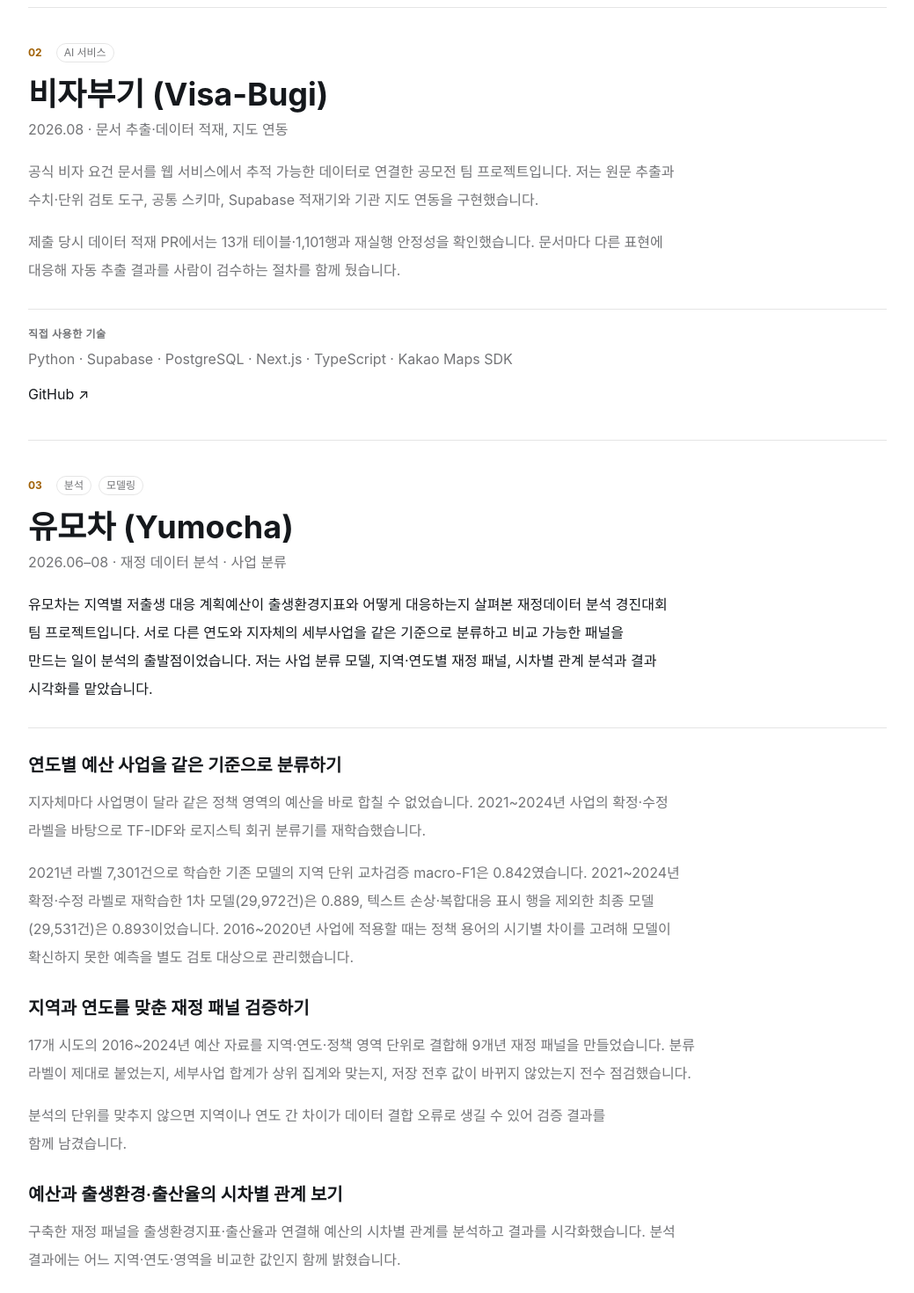
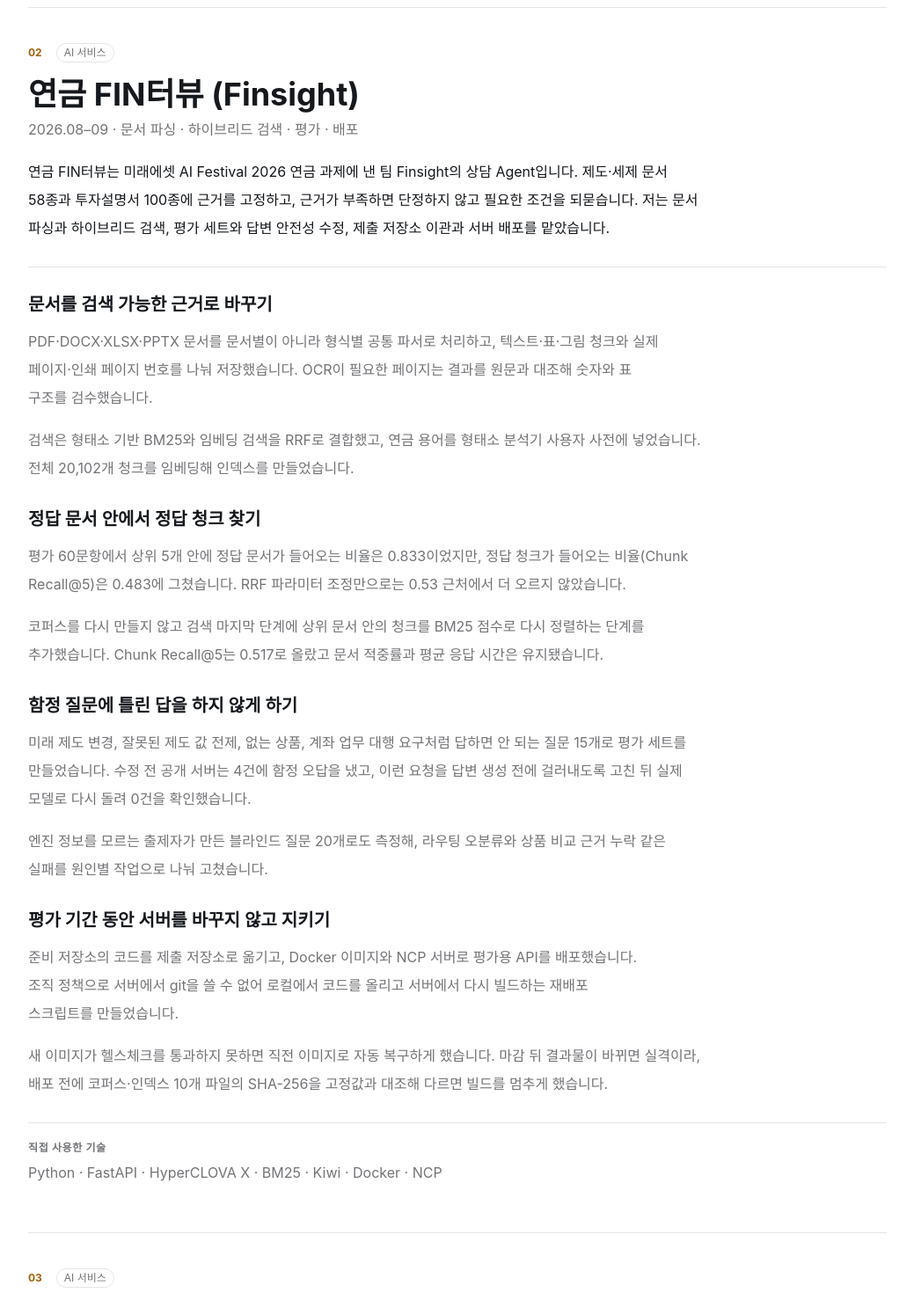
Before and after one commit to JungYeoni/portfolio, a Next.js app: page /portfolio in a window 1280 px wide. Shown: the part 800-2270 px from the top of the page at 88% size, without its empty margins (120-1159 px from the left). Built offline with nearby package versions, Linux system fonts and the light colour scheme; a web font is replaced by a local one.

Commit message:
feat: 연금 상담 Agent 프로젝트 추가 (#51)

```diff
--- a/src/data/portfolio.ts
+++ b/src/data/portfolio.ts
@@ -206,6 +206,48 @@ const featured: Project[] = [
     stack: ["Python", "pandas", "BallTree", "TypeScript", "Supabase Edge Functions", "Gemini API"],
     links: [{ label: "GitHub", href: "https://github.com/JungYeoni/bookstay-map-seoul" }],
   },
+  {
+    title: "연금 FIN터뷰 (Finsight)",
+    cover: "/projects/finsight.webp",
+    period: "2026.08–09",
+    sortDate: "2026-09-08",
+    category: ["AI 서비스"],
+    role: "문서 파싱 · 하이브리드 검색 · 평가 · 배포",
+    shortDescription: "제공 문서에 근거를 고정해 답하는 연금 상담 Agent",
+    summary: "연금 FIN터뷰는 미래에셋 AI Festival 2026 연금 과제에 낸 팀 Finsight의 상담 Agent입니다. 제도·세제 문서 58종과 투자설명서 100종에 근거를 고정하고, 근거가 부족하면 단정하지 않고 필요한 조건을 되묻습니다. 저는 문서 파싱과 하이브리드 검색, 평가 세트와 답변 안전성 수정, 제출 저장소 이관과 서버 배포를 맡았습니다.",
+    stories: [
+      {
+        title: "문서를 검색 가능한 근거로 바꾸기",
+        paragraphs: [
+          "PDF·DOCX·XLSX·PPTX 문서를 문서별이 아니라 형식별 공통 파서로 처리하고, 텍스트·표·그림 청크와 실제 페이지·인쇄 페이지 번호를 나눠 저장했습니다. OCR이 필요한 페이지는 결과를 원문과 대조해 숫자와 표 구조를 검수했습니다.",
+          "검색은 형태소 기반 BM25와 임베딩 검색을 RRF로 결합했고, 연금 용어를 형태소 분석기 사용자 사전에 넣었습니다. 전체 20,102개 청크를 임베딩해 인덱스를 만들었습니다.",
+        ],
+      },
+      {
+        title: "정답 문서 안에서 정답 청크 찾기",
+        paragraphs: [
+          "평가 60문항에서 상위 5개 안에 정답 문서가 들어오는 비율은 0.833이었지만, 정답 청크가 들어오는 비율(Chunk Recall@5)은 0.483에 그쳤습니다. RRF 파라미터 조정만으로는 0.53 근처에서 더 오르지 않았습니다.",
+          "코퍼스를 다시 만들지 않고 검색 마지막 단계에 상위 문서 안의 청크를 BM25 점수로 다시 정렬하는 단계를 추가했습니다. Chunk Recall@5는 0.517로 올랐고 문서 적중률과 평균 응답 시간은 유지됐습니다.",
+        ],
+      },
+      {
+        title: "함정 질문에 틀린 답을 하지 않게 하기",
+        paragraphs: [
+          "미래 제도 변경, 잘못된 제도 값 전제, 없는 상품, 계좌 업무 대행 요구처럼 답하면 안 되는 질문 15개로 평가 세트를 만들었습니다. 수정 전 공개 서버는 4건에 함정 오답을 냈고, 이런 요청을 답변 생성 전에 걸러내도록 고친 뒤 실제 모델로 다시 돌려 0건을 확인했습니다.",
+          "엔진 정보를 모르는 출제자가 만든 블라인드 질문 20개로도 측정해, 라우팅 오분류와 상품 비교 근거 누락 같은 실패를 원인별 작업으로 나눠 고쳤습니다.",
+        ],
+      },
+      {
+        title: "평가 기간 동안 서버를 바꾸지 않고 지키기",
+        paragraphs: [
+          "준비 저장소의 코드를 제출 저장소로 옮기고, Docker 이미지와 NCP 서버로 평가용 API를 배포했습니다. 조직 정책으로 서버에서 git을 쓸 수 없어 로컬에서 코드를 올리고 서버에서 다시 빌드하는 재배포 스크립트를 만들었습니다.",
+          "새 이미지가 헬스체크를 통과하지 못하면 직전 이미지로 자동 복구하게 했습니다. 마감 뒤 결과물이 바뀌면 실격이라, 배포 전에 코퍼스·인덱스 10개 파일의 SHA-256을 고정값과 대조해 다르면 빌드를 멈추게 했습니다.",
+        ],
+      },
+    ],
+    stack: ["Python", "FastAPI", "HyperCLOVA X", "BM25", "Kiwi", "Docker", "NCP"],
+    links: [],
+  },
 ];
 
 const others: CompactProject[] = [
```
Also changed, not shown: public/projects/finsight.webp (added).
